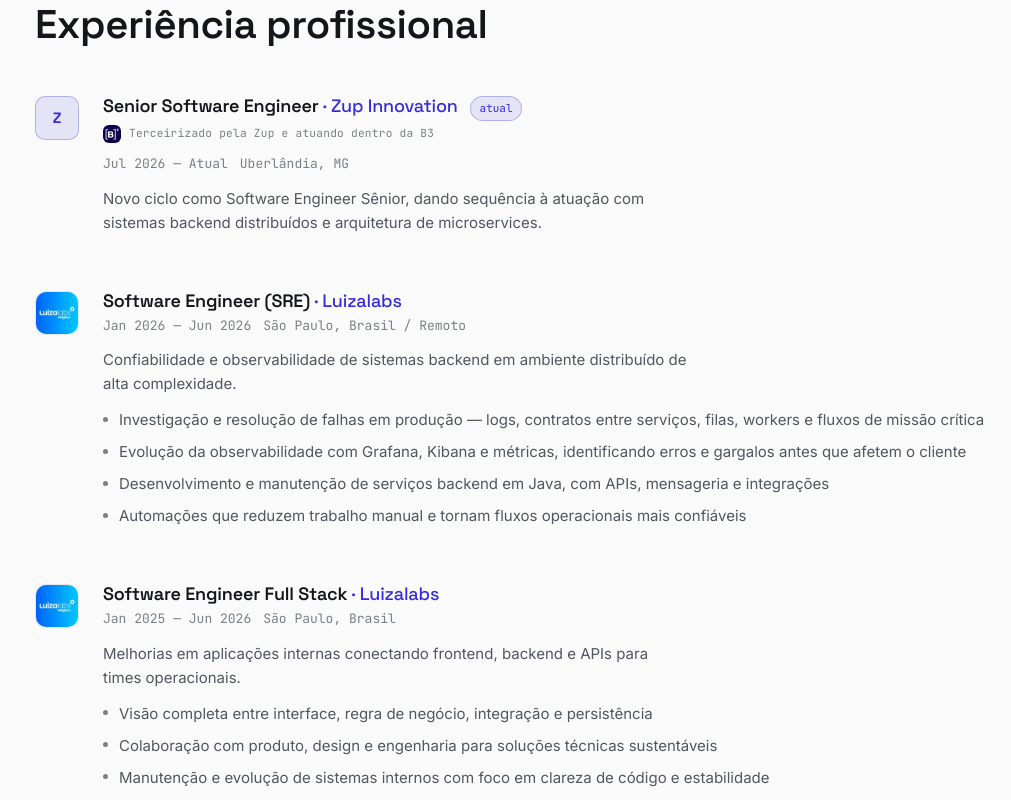
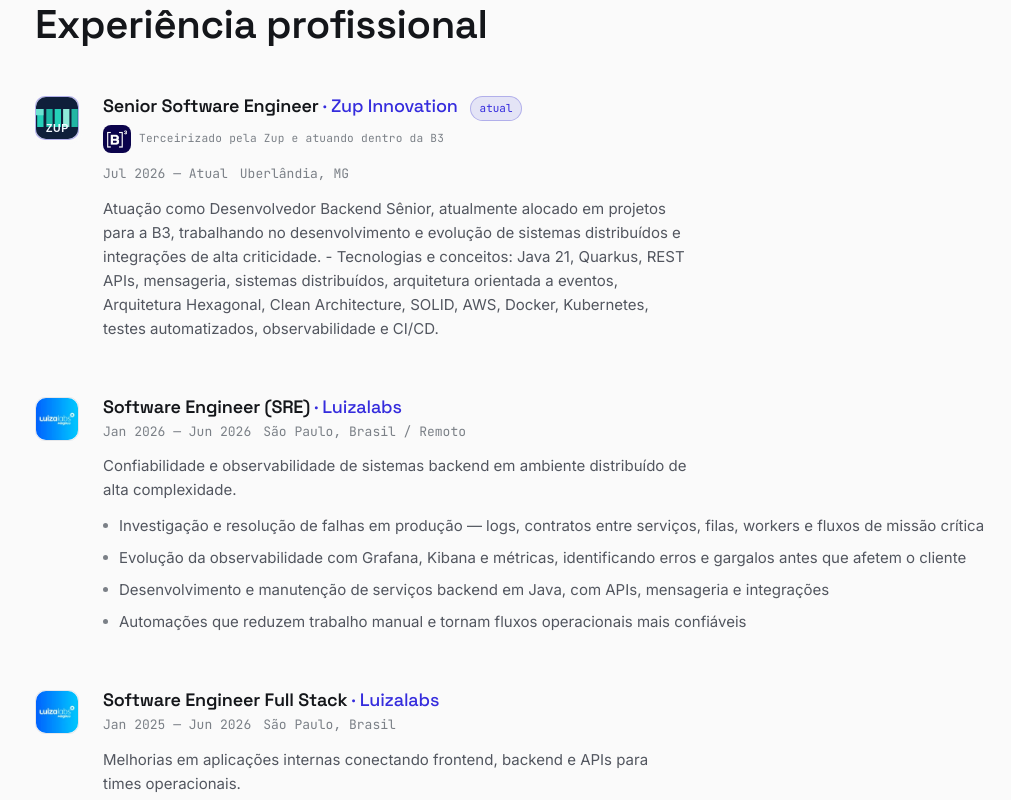
Before and after one commit to Marcoant007/portifolio-v2, a React (Vite) app: page / in a window 1280 px wide. Shown: the part 1900-2700 px from the top of the page, without its empty margins (269-1280 px from the left). Built offline with nearby package versions, Linux system fonts and the light colour scheme.

Commit message:
feat: add ZUP logo to experience section and update company subtitle details

```diff
--- a/src/components/sections/Experience.module.css
+++ b/src/components/sections/Experience.module.css
@@ -85,9 +85,9 @@
 }
 
 .companySubtitleLogo {
-  height: 18px;
+  height: 28px;
   width: auto;
-  border-radius: 6px;
+  border-radius: 8px;
   object-fit: contain;
   display: block;
 }
--- a/src/data/experience.ts
+++ b/src/data/experience.ts
@@ -1,4 +1,5 @@
 import type { Experience } from "../types";
+import zupLogo from "../assets/images/logos/zup.svg";
 import luizalabsLogo from "../assets/images/logos/logo luiza labs.jpeg";
 import yoogaLogo from "../assets/images/logos/logoyooga.jpeg";
 import etaureLogo from "../assets/images/logos/logoetaure.jpeg";
@@ -19,8 +20,9 @@
     current: true,
     location: "Uberlândia, MG",
     summary:
-      "Novo ciclo como Software Engineer Sênior, dando sequência à atuação com sistemas backend distribuídos e arquitetura de microservices.",
+      "Atuação como Desenvolvedor Backend Sênior, atualmente alocado em projetos para a B3, trabalhando no desenvolvimento e evolução de sistemas distribuídos e integrações de alta criticidade.\n\n- Tecnologias e conceitos: Java 21, Quarkus, REST APIs, mensageria, sistemas distribuídos, arquitetura orientada a eventos, Arquitetura Hexagonal, Clean Architecture, SOLID, AWS, Docker, Kubernetes, testes automatizados, observabilidade e CI/CD.",
     highlights: [],
+    logo: zupLogo,
     companySubtitle: "Terceirizado pela Zup e atuando dentro da B3",
   },
   {
```
Also changed, not shown: src/assets/images/logos/zup.svg (added).
